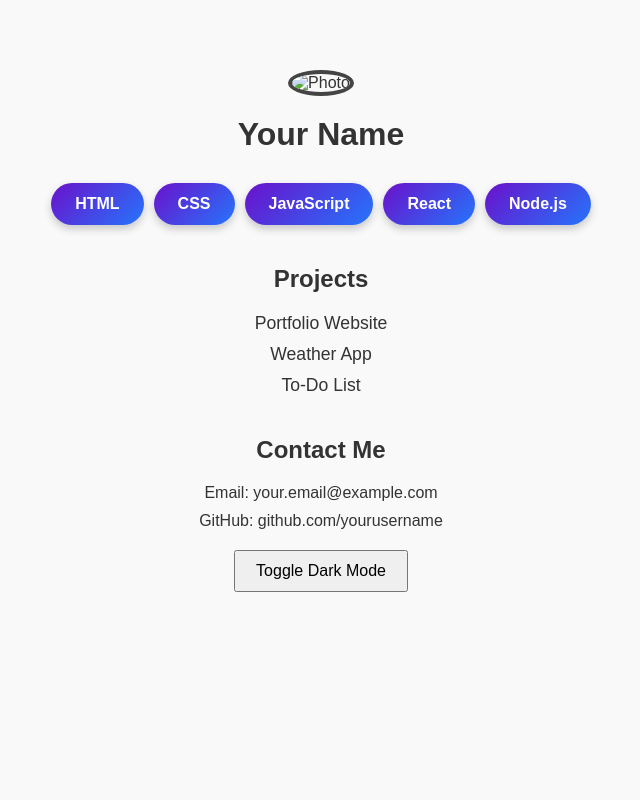
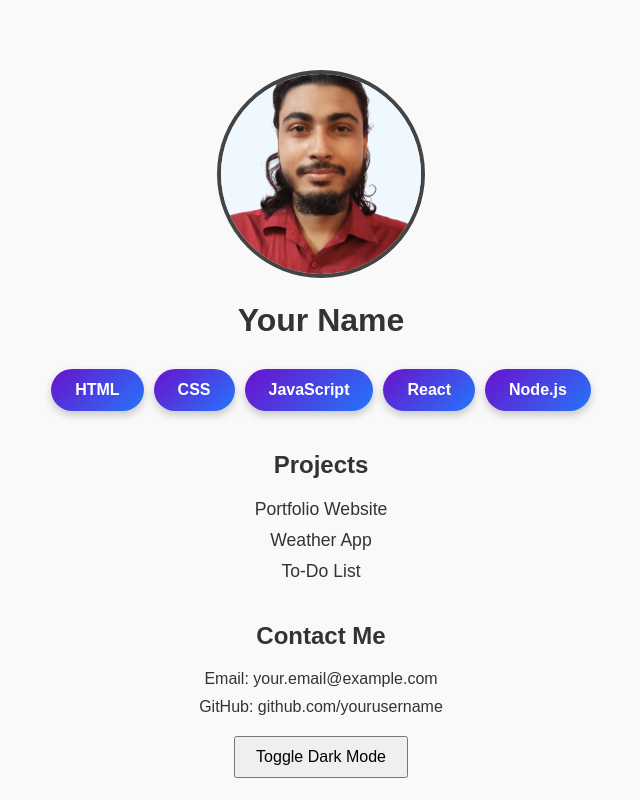
Before and after one commit to SyedMahammedYamin/Portfolio, a plain HTML site: page index.html in a window 1280 px wide. Shown: the whole page, without its empty margins (319-959 px from the left). Drawn offline with Linux system fonts and the light colour scheme.

Commit message:
Update index.html

```diff
--- a/index.html
+++ b/index.html
@@ -91,7 +91,7 @@
 </head>
 <body>
   <div class="container">
-    <img src="yaminphoto.png" alt="Photo" class="profile-pic">
+    <img src="image.png" alt="Photo" class="profile-pic">
     <div class="name">Your Name</div>
     <div class="skills">
       <div class="skill">HTML</div>
```
